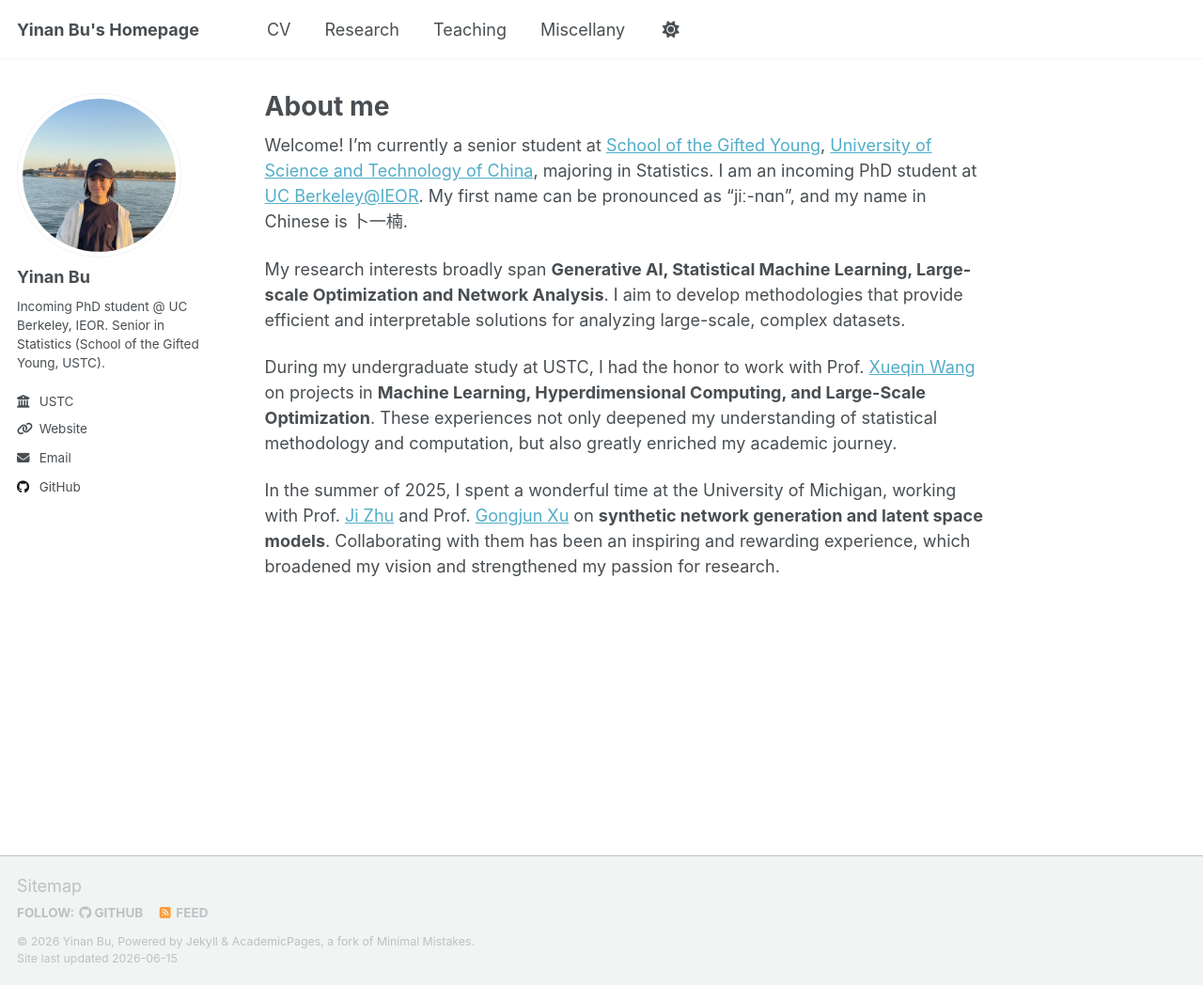
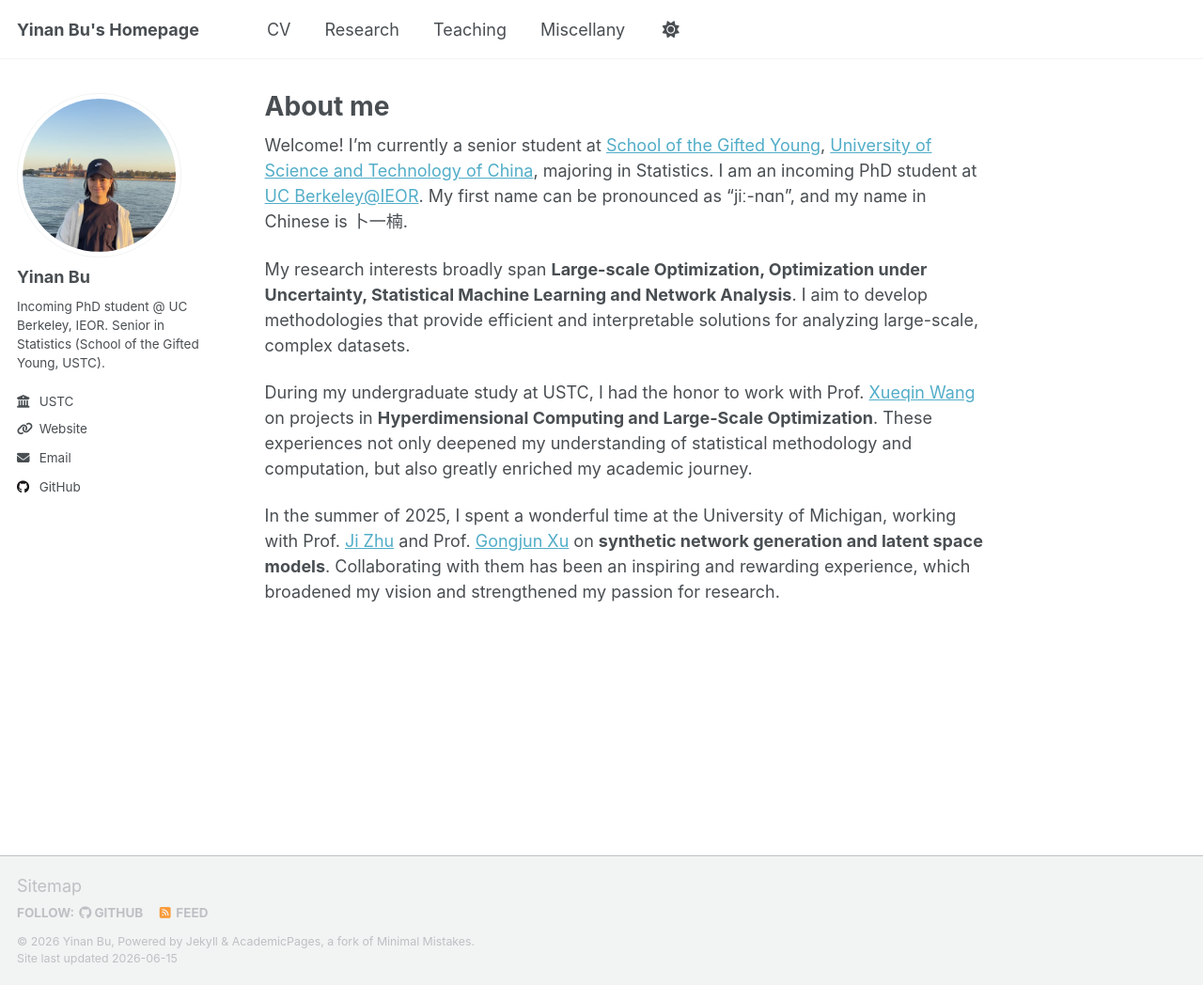
Before and after one commit to yinanbu/yinanbu.github.io, a Jekyll site: the page built from _pages/about.md, in a window 1280 px wide and 1048 px high. Shown: the whole window at 94% size. Built offline with Jekyll 4.4.1, drawn with Linux system fonts in a browser that asks for light colours; a script that is not in the unit is left out.

Commit message:
Update about.md

```diff
--- a/_pages/about.md
+++ b/_pages/about.md
@@ -9,8 +9,8 @@ redirect_from:
 
 Welcome! I'm currently a senior student at [School of the Gifted Young](https://en.scgy.ustc.edu.cn/main.htm), [University of Science and Technology of China](https://en.ustc.edu.cn/), majoring in Statistics. I am an incoming PhD student at [UC Berkeley@IEOR](https://ieor.berkeley.edu/). My first name can be pronounced as "jiː-nɑn", and my name in Chinese is 卜一楠.
 
-My research interests broadly span **Generative AI, Statistical Machine Learning, Large-scale Optimization and Network Analysis**. I aim to develop methodologies that provide efficient and interpretable solutions for analyzing large-scale, complex datasets.
+My research interests broadly span **Large-scale Optimization, Optimization under Uncertainty, Statistical Machine Learning and Network Analysis**. I aim to develop methodologies that provide efficient and interpretable solutions for analyzing large-scale, complex datasets.
 
-During my undergraduate study at USTC, I had the honor to work with Prof. [Xueqin Wang](https://bs.ustc.edu.cn/english/profile-650.html) on projects in **Machine Learning, Hyperdimensional Computing, and Large-Scale Optimization**. These experiences not only deepened my understanding of statistical methodology and computation, but also greatly enriched my academic journey.
+During my undergraduate study at USTC, I had the honor to work with Prof. [Xueqin Wang](https://bs.ustc.edu.cn/english/profile-650.html) on projects in **Hyperdimensional Computing and Large-Scale Optimization**. These experiences not only deepened my understanding of statistical methodology and computation, but also greatly enriched my academic journey.
 
 In the summer of 2025, I spent a wonderful time at the University of Michigan, working with Prof. [Ji Zhu](https://dept.stat.lsa.umich.edu/~jizhu/) and Prof. [Gongjun Xu](https://sites.google.com/umich.edu/gongjunxu) on **synthetic network generation and latent space models**. Collaborating with them has been an inspiring and rewarding experience, which broadened my vision and strengthened my passion for research.
```
